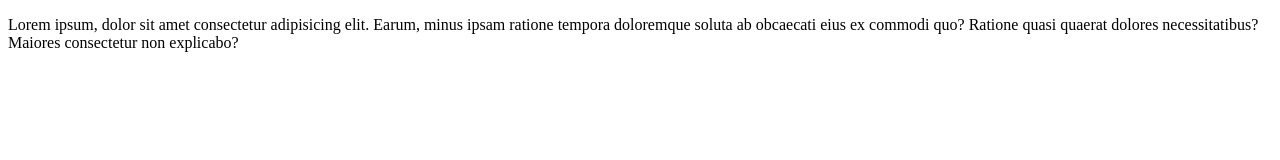
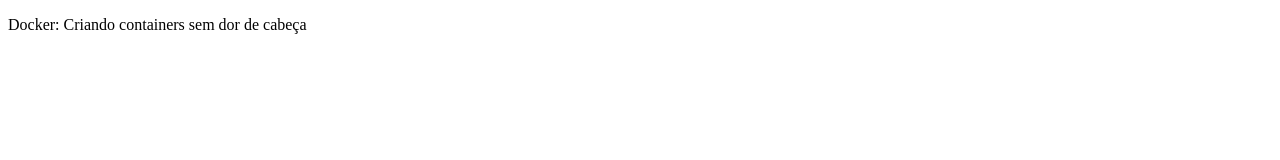
Before and after one commit to dbaptistaguitar/Diogo, a plain HTML site: page index.html in a window 1280 px wide. Drawn offline with Linux system fonts and the light colour scheme.

Commit message:
Commit com o master depois de lista e teste

```diff
--- a/index.html
+++ b/index.html
@@ -9,7 +9,7 @@
 <body>
     <p>
 
-        Lorem ipsum, dolor sit amet consectetur adipisicing elit. Earum, minus ipsam ratione tempora doloremque soluta ab obcaecati eius ex commodi quo? Ratione quasi quaerat dolores necessitatibus? Maiores consectetur non explicabo?
+        Docker: Criando containers sem dor de cabeça
     </p>
 </body>
 </html>
```
